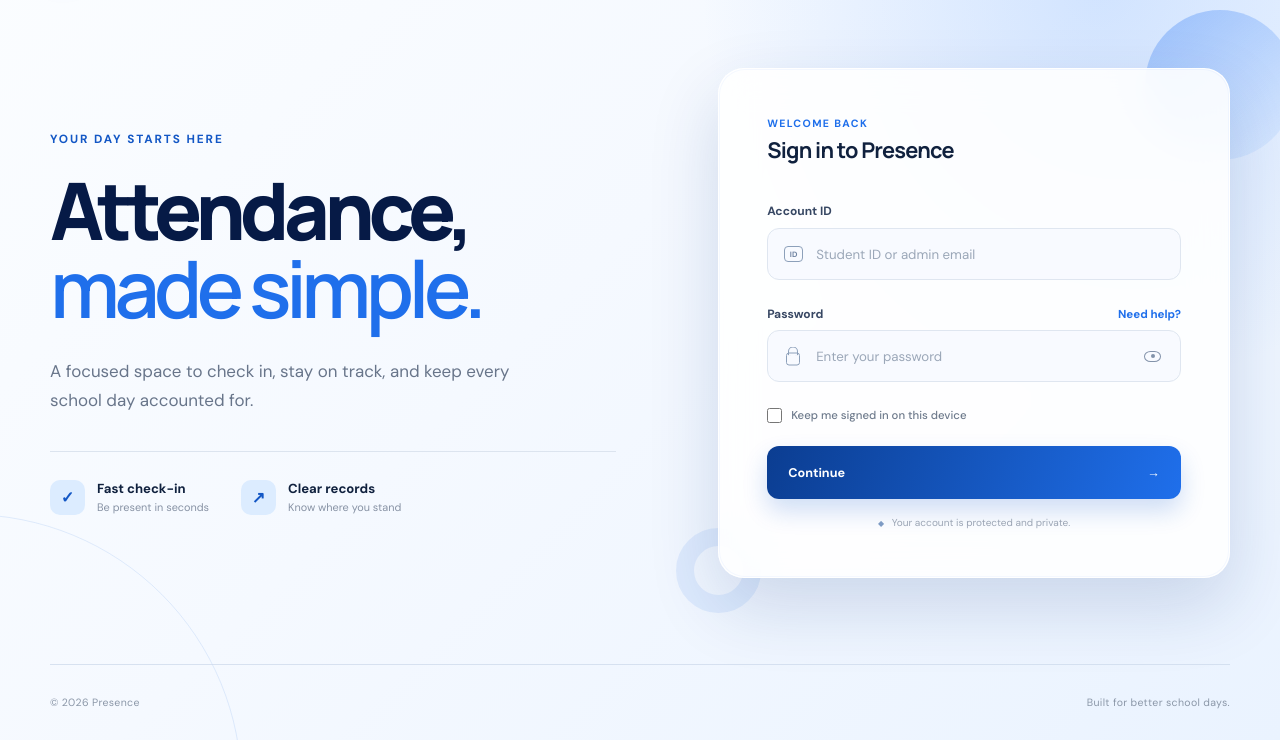
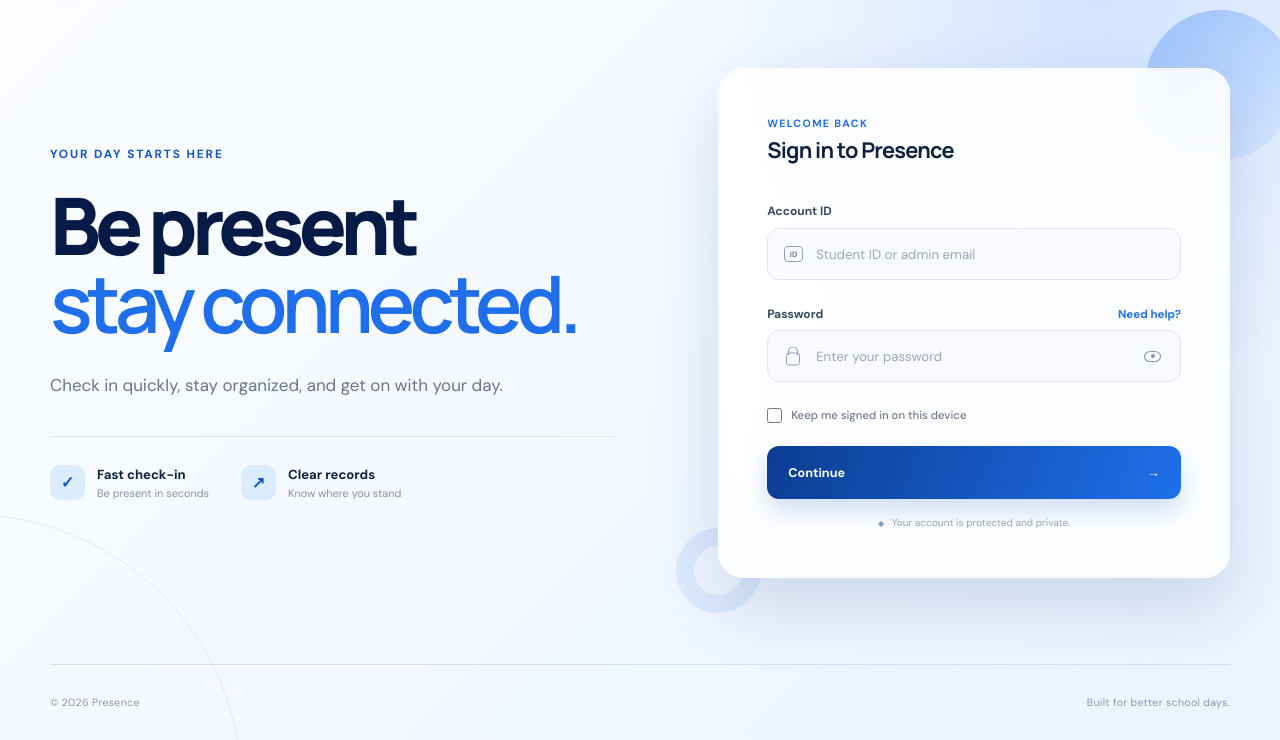
Before and after one commit to calculqting-afk/Presence, a plain HTML site: page index.html in a window 1280 px wide. Shown: the part 92-832 px from the top of the page. Drawn offline with Linux system fonts and the light colour scheme.

Commit message:
Updated home texts

```diff
--- a/index.html
+++ b/index.html
@@ -26,8 +26,8 @@
     <main class="hero">
       <section class="hero-copy" aria-labelledby="hero-title">
         <div class="eyebrow">Your day starts here</div>
-        <h1 id="hero-title">Attendance,<br><em>made simple.</em></h1>
-        <p class="hero-intro">A focused space to check in, stay on track, and keep every school day accounted for.</p>
+        <h1 id="hero-title">Be present<br><em>stay connected.</em></h1>
+        <p class="hero-intro">Check in quickly, stay organized, and get on with your day.</p>
 
         <div class="feature-row" aria-label="Presence benefits">
           <div class="feature">
```
